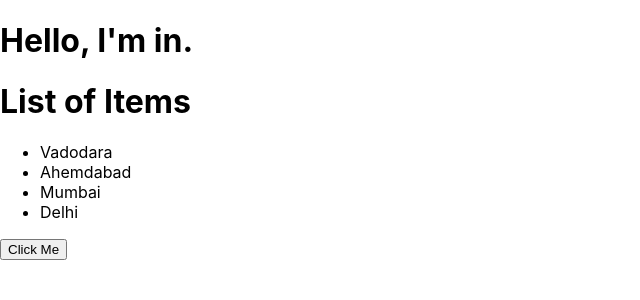
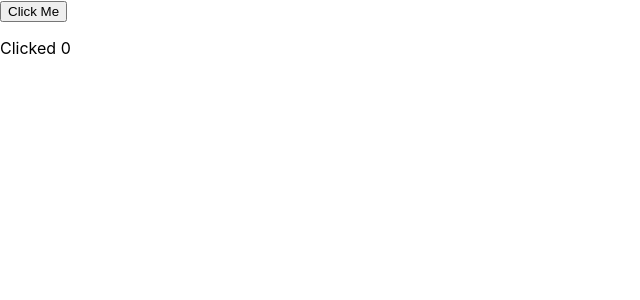
Before and after one commit to bhaumikk09/ReactJs_Learning, a React (Create React App) app in the folder myapp/: page / in a window 1280 px wide. Shown: the top 300 px of the page, without its empty margins (0-640 px from the left). Built offline with nearby package versions, Linux system fonts and the light colour scheme.

Commit message:
Button Worked

```diff
--- a/myapp/src/App.js
+++ b/myapp/src/App.js
@@ -1,13 +1,8 @@
-import React from "react";
-import Message from "./components/message";
-import List from "./components/List";
 import Button from "./components/Button";
 
+export default function App()
+{
+  return(
+    <Button/>  )
 
-function App()
-{
-  return <div><Message/><List /><Button />
-  </div>
 }
-
-export default App;
--- a/myapp/src/components/Button.jsx
+++ b/myapp/src/components/Button.jsx
@@ -1,16 +1,31 @@
-import React from 'react'
-import { useState } from 'react';
+import { useState } from "react";
 
 const Button = () => {
 
-  // const [count,setState] = useState(0);
+  const[count,setCount]=useState(0);
 
-  return (
-    <button onClick={()=>console.log("Clicked")
-    }>
-      Click Me
-    </button>
-  );
-}
+  function handleClick ()
+  {
 
-export default Button
+    setCount (count+1);
+
+
+
+    };
+
+    return (
+      <>
+      <button onClick={handleClick}>
+        Click Me
+
+      </button>
+      <p>Clicked {count}</p>
+      </>
+    );
+
+  };
+
+
+
+
+export default Button;
```
Also changed, not shown: myapp/src/components/Alert.jsx (deleted).
